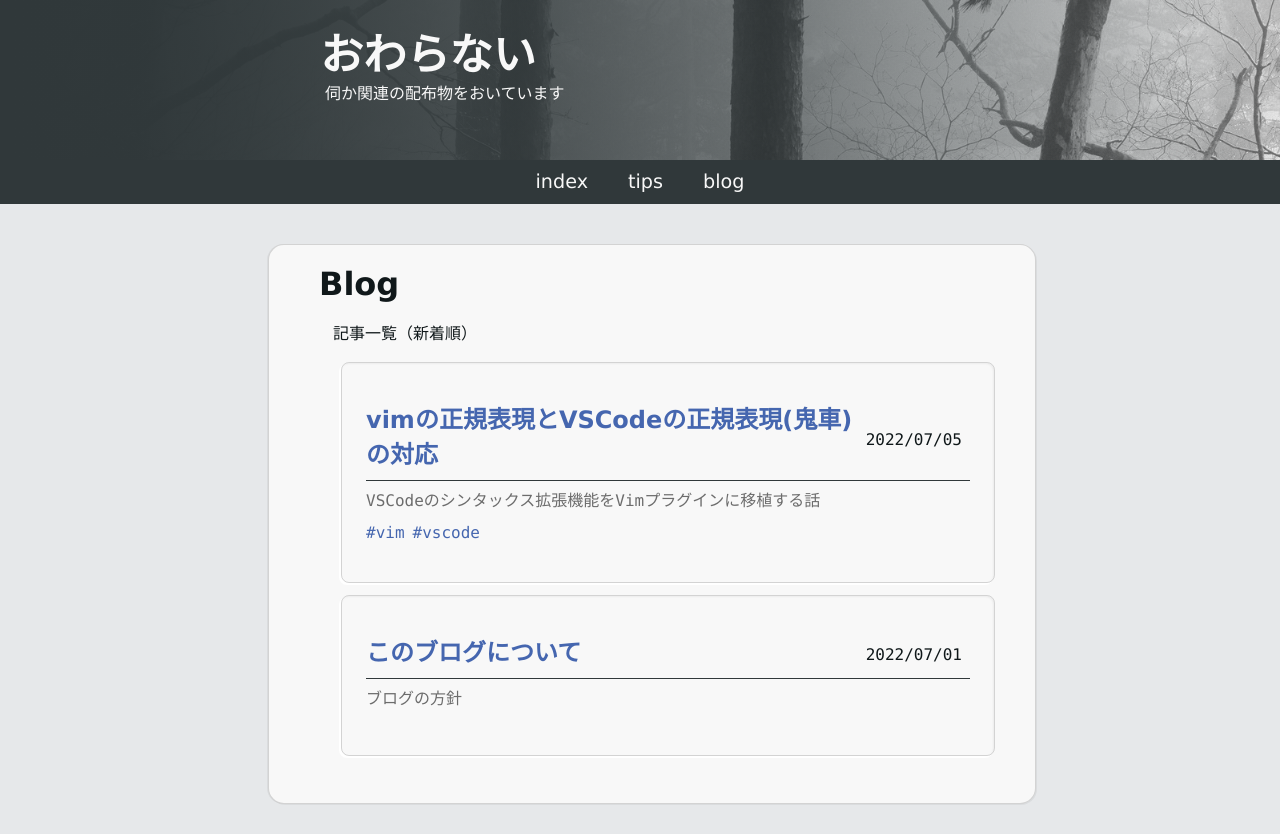
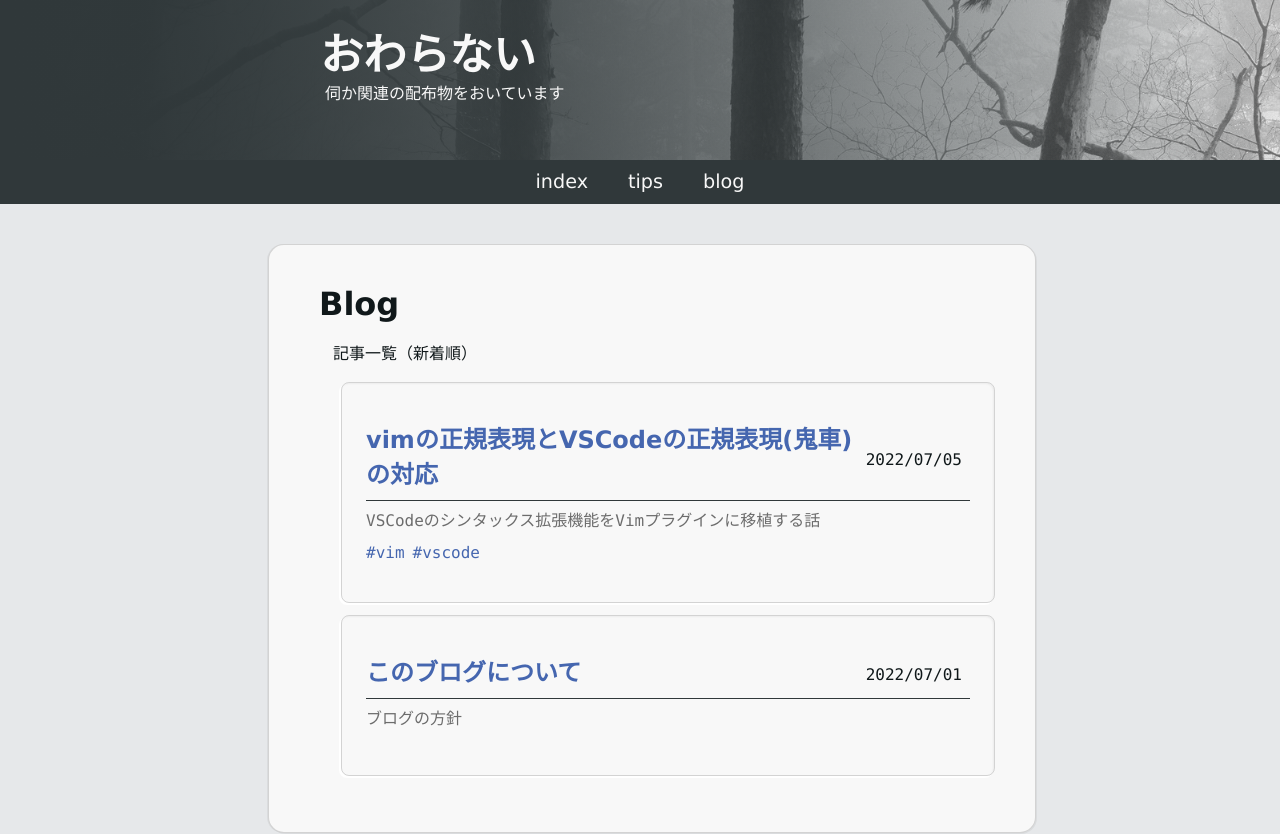
Before and after one commit to apxxxxxxe/ukagaka, a Next.js app: page /blog in a window 1280 px wide. Shown: the top 834 px of the page. Built offline with nearby package versions, Linux system fonts and the light colour scheme; a web font is replaced by a local one.

Commit message:
update: css

```diff
--- a/styles/blog.scss
+++ b/styles/blog.scss
@@ -257,7 +257,7 @@ a:hover {
 
 .content {
   margin: 2.5rem;
-  padding: 20px 40px;
+  padding: 2.5rem;
   box-sizing: border-box;
   border-radius: 1rem;
   background-color: var(--color-white);
```
